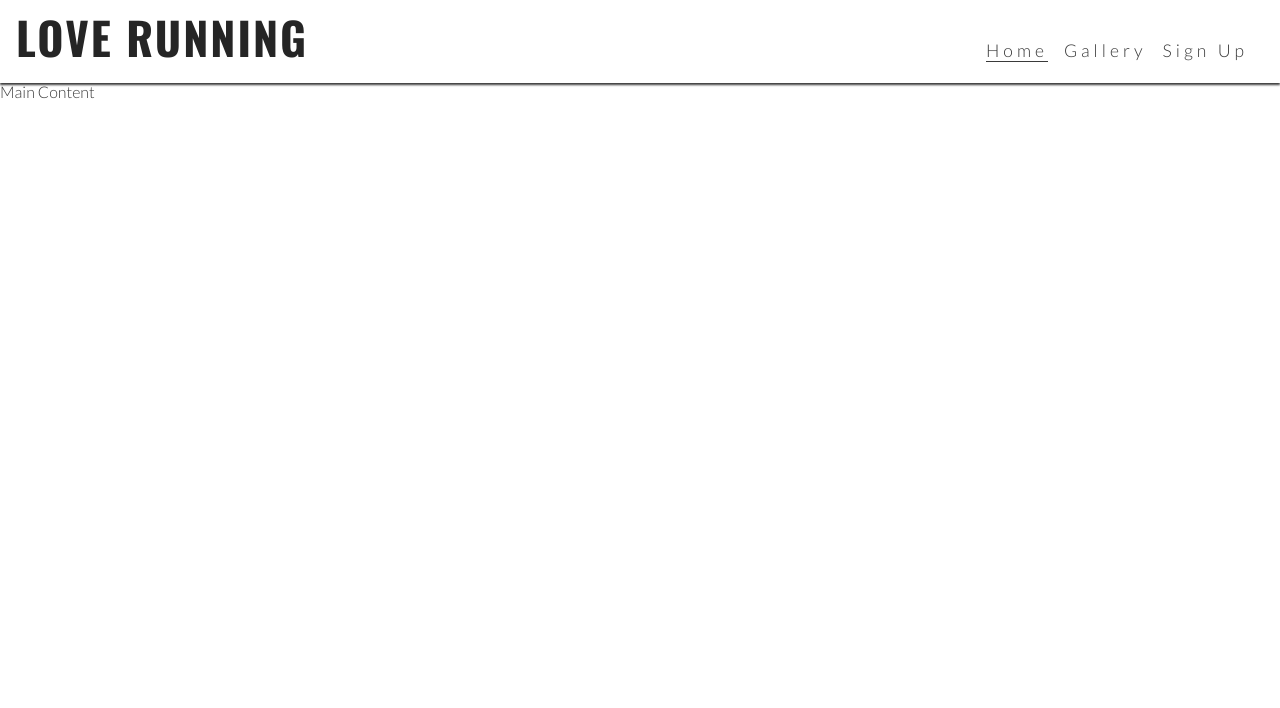
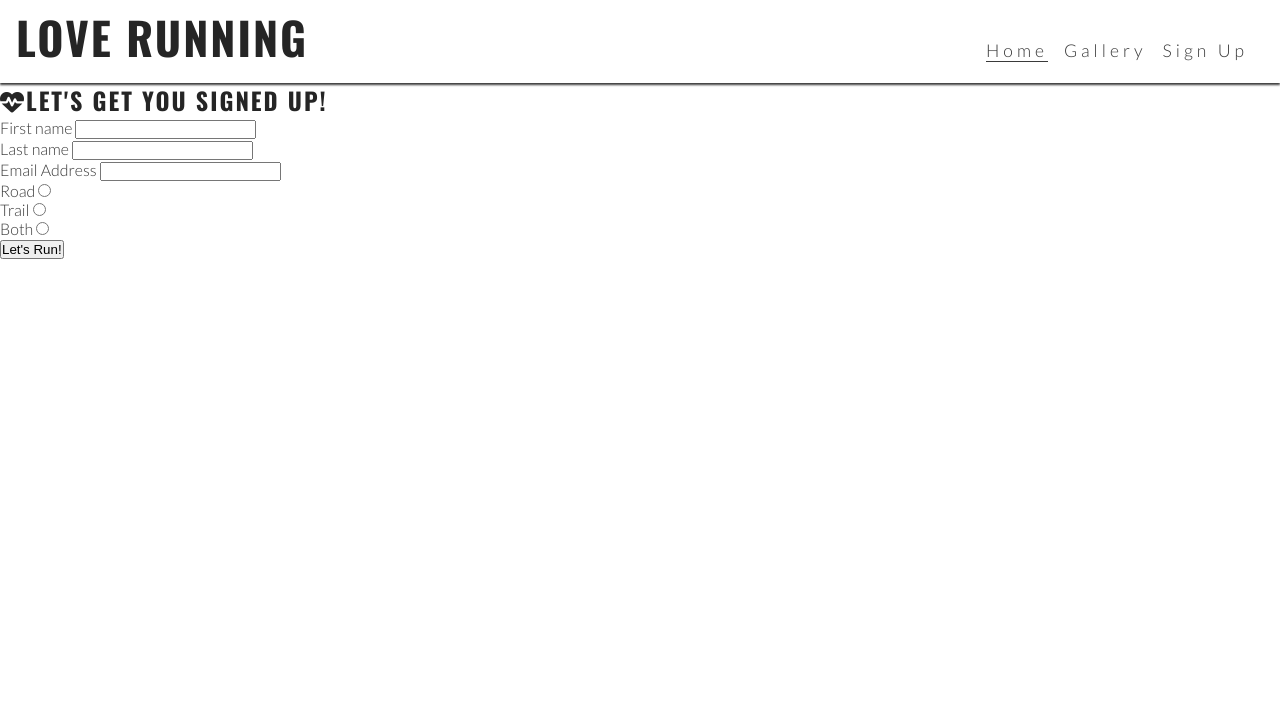
Before and after one commit to Pramilashanmugam/Love-running-Project, a plain HTML site: page signup.html in a window 1280 px wide. Shown: the top 708 px of the page. Drawn offline with nearby package versions, Linux system fonts and the light colour scheme.

Commit message:
code for form in signup created on signup.html

```diff
--- a/signup.html
+++ b/signup.html
@@ -61,7 +61,65 @@
       </nav>
     </header>
     <!--Main Content-->
-    <main>Main Content</main>
+    <main>
+      <section id="signup">
+        <form
+          method="post"
+          action="https://formdump.codeinstitute.net"
+          id="signup-form"
+        >
+          <h2>
+            <i class="fa-solid fa-heart-pulse"></i>LET'S GET YOU SIGNED UP!
+          </h2>
+          <label for="first_name">First name</label>
+          <input
+            type="text"
+            id="first_name"
+            class="text-input"
+            name="first_name"
+          /><br />
+          <label for="last_name">Last name</label>
+          <input
+            type="text"
+            id="last_name"
+            class="text-input"
+            name="last_name"
+          /><br />
+          <label for="email_address">Email Address</label>
+          <input
+            type="email"
+            id="email_address"
+            class="text-input"
+            name="email_address"
+          />
+          <br />
+          <div class="radio_buttons">
+            <div>
+            <label for="road">Road</label>
+            <input
+              type="radio"
+              id="road"
+              name="running_preference"
+            />
+            </div>
+            <div>
+
+            <label for="trail">Trail</label>
+            <input type="radio" id="trail" name="running_preference" />
+            </div>
+            <div>
+            <label for="both">Both</label>
+            <input
+              type="radio"
+              id="both"
+              name="running_preference"
+            />
+            </div>
+            <button type="submit" class="join-button">Let's Run!</button>
+          </div>
+        </form>
+      </section>
+    </main>
     <!--Footer-->
     <footer>
       <ul id="social-networks">
```
